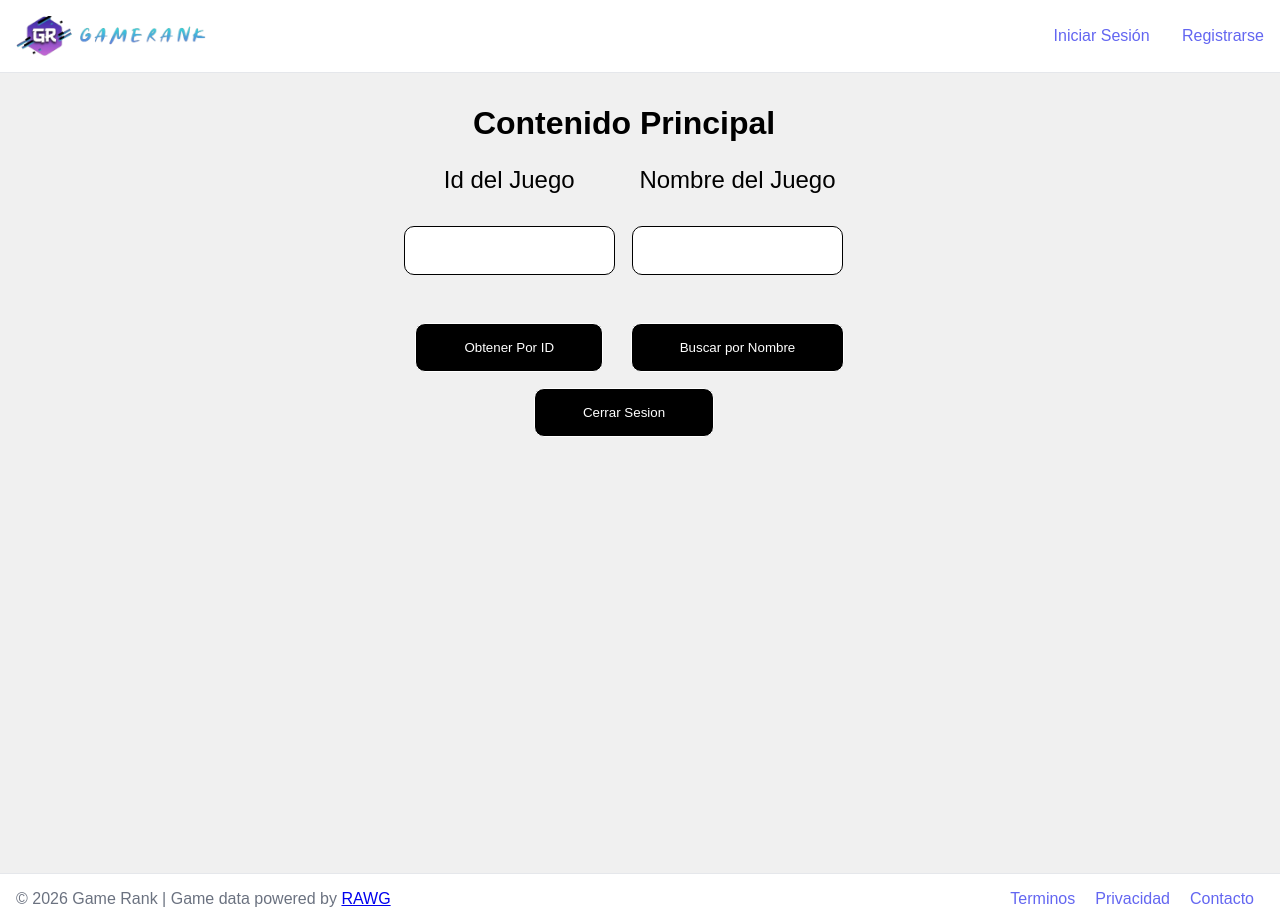
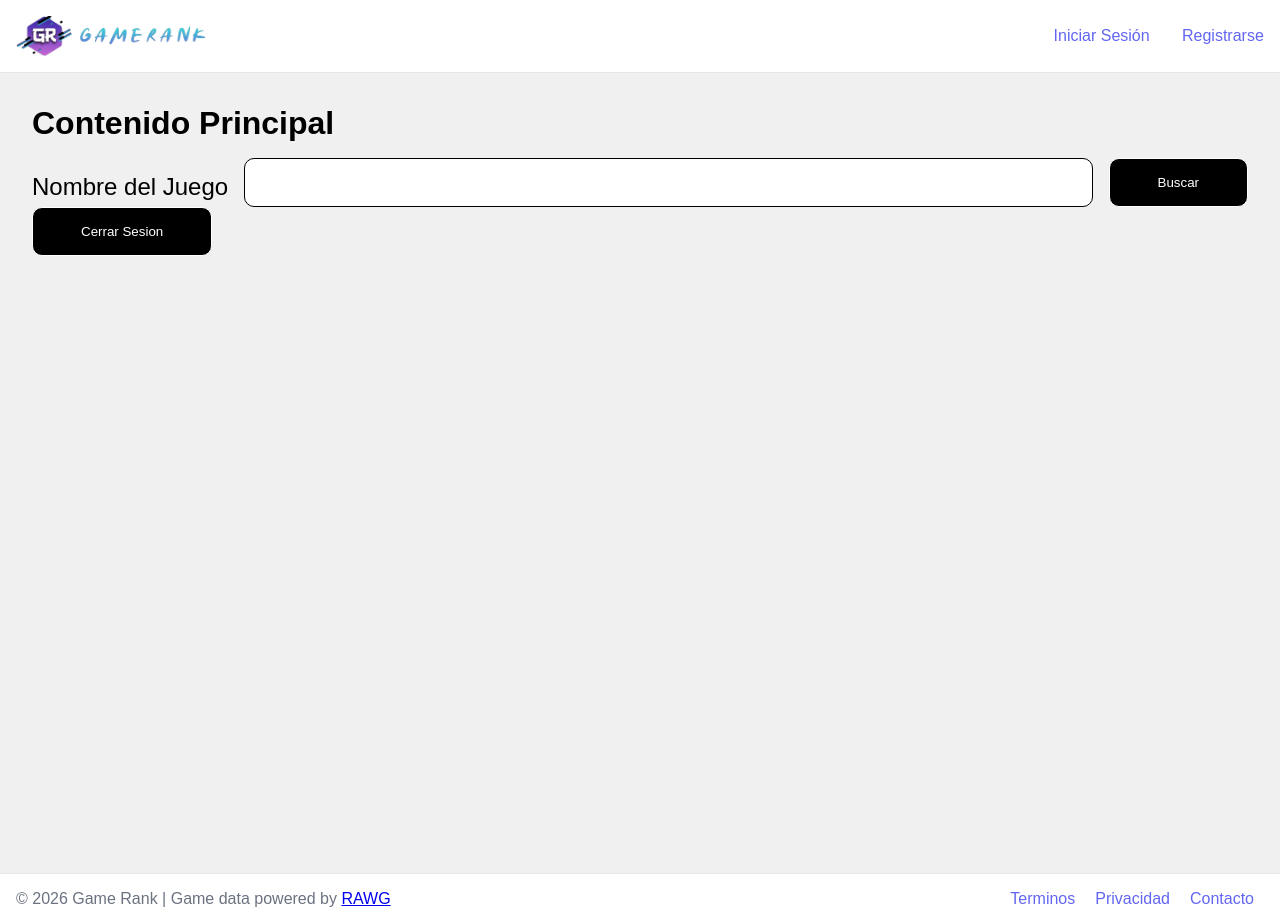
Before and after one commit to Alan3420/Game-Rank, a Vue app in the folder frontend/: page /content/overview in a window 1280 px wide. Built offline with nearby package versions, Linux system fonts and the light colour scheme; sample sign-in values are in the browser's storage.

Commit message:
nuevas funciones de formato del juego y actualizar los métodos del servicio para mejorar el manejo de los datos

```diff
--- a/frontend/src/view/content_overview.vue
+++ b/frontend/src/view/content_overview.vue
@@ -2,24 +2,16 @@
 
     <body>
         <div class="content-overview">
-            <div class="content-input">
+            <div class="header">
                 <h1>Contenido Principal</h1>
 
                 <div class="conten_view">
-                    <div class="content-input">
-                        <label for="game_id">Id del Juego</label>
-                        <input type="number" id="game_id" name="game_id" v-model="game_id">
-                        <button class="btn btn-primary" @click="getContent">Obtener Por ID</button>
-                    </div>
-
-                    <div class="content-input">
+                    <div class="buscar-contenido">
                         <label for="game_name">Nombre del Juego</label>
                         <input type="text" id="game_name" name="game_name" v-model="game_name">
-                        <button class="btn-primary" @click="getContentByName">Buscar por Nombre</button>
+                        <button class="btn-primary" @click="getContentByName">Buscar</button>
                     </div>
                 </div>
-
-                <button @click="logout">Cerrar Sesion</button>
             </div>
 
             <!-- Card del juego -->
@@ -28,26 +20,14 @@
                     <img :src="game.imge_url" :alt="game.name">
                     <div class="game-info">
                         <h2>{{ game.name }}</h2>
-                        <p><strong>ID:</strong> {{ game.id }}</p>
                         <p><strong>Fecha de lanzamiento:</strong> {{ game.release_date }}</p>
-                        <strong>Plataformas:</strong>
-                        <ul v-for="platform in game.platforms">
-                            <li >
-                                {{ platform.name }}
-                            </li>
-                        </ul>
                         <p><strong>Rating:</strong> {{ game.rating }}</p>
-                        <strong>Descripción:</strong><p v-html="game.description"></p>
-                        <strong>Desarrolladores:</strong>
-                        <ul v-for="developer in game.developers">
 
-                            <li>
-                                {{ developer.name }}
-                            </li>
-                        </ul>
                     </div>
                 </div>
             </div>
+
+            <button @click="logout">Cerrar Sesion</button>
         </div>
     </body>
 </template>
@@ -108,7 +88,6 @@ label {
 }
 
 .content-overview {
-    display: flex;
     justify-content: center;
     align-items: flex-start;
     gap: 2rem;
@@ -116,22 +95,29 @@ label {
     background-color: #f0f0f0;
     min-height: 100vh;
 }
-
-.content-input {
+.header {
     display: flex;
     flex-direction: column;
     gap: 1rem;
-    align-items: center;
 }
 
+.buscar-contenido{
+    display: flex;
+    flex-direction: row;
+    gap: 1rem;
+    width: 100%;
+    align-items: center;
+    justify-content: center;
+}
 .conten_view {
     display: flex;
-    flex-direction: row;
+    flex-direction: column;
     gap: 1rem;
 }
 .card_content {
     display: flex;
-    flex-direction: column;
+    flex-direction: row;
+    flex-wrap: wrap;
     align-items: center;
     gap: 1rem;
 }
@@ -171,13 +157,15 @@ label {
 }
 
 #game_name {
+    flex: 1;
+
     margin-top: 1rem;
     padding: 1rem;
     border-radius: 10px;
     border: 1px solid black;
     color: black;
     background-color: white;
-    margin-bottom: 2rem;
+    margin: 0;
 }
 
 .btn-primary {
```
Also changed, not shown: 2 other files (tests, documents, lock files or other folders).
